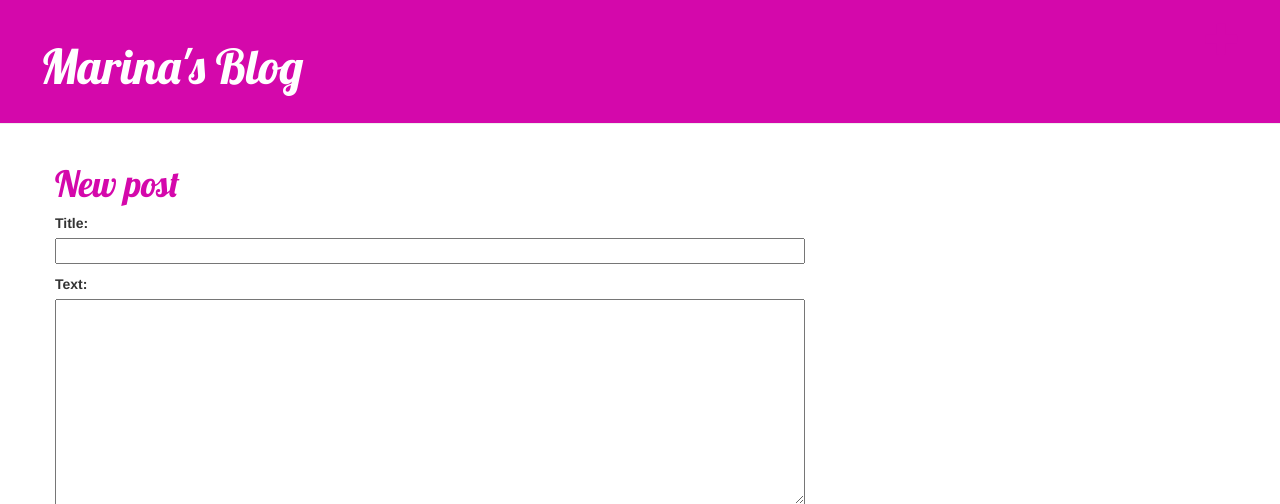
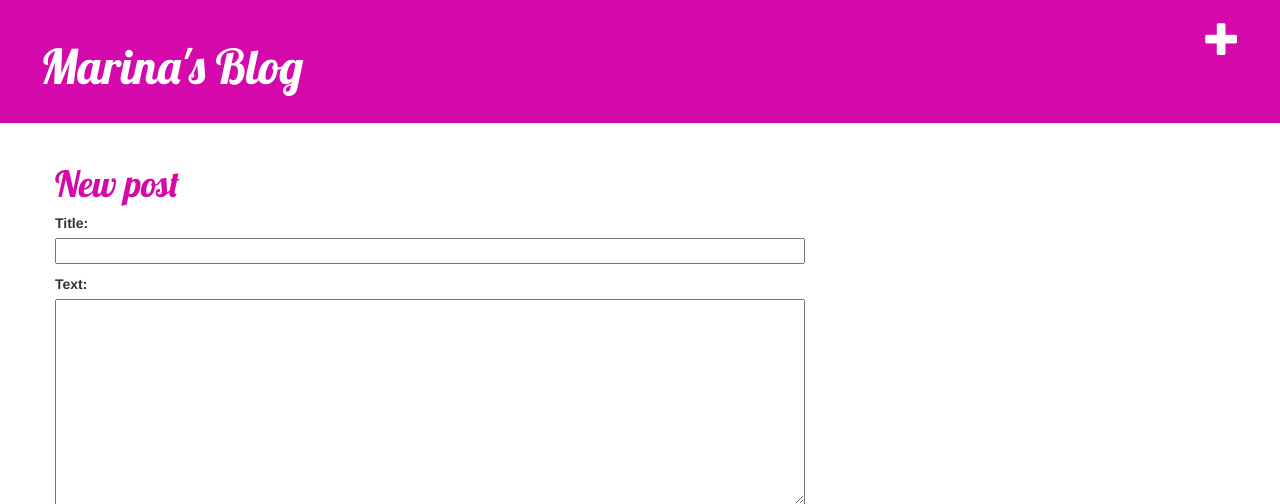
Before and after one commit to chtita/my-first-blog, a Django app: page /post/new/ in a window 1280 px wide. Shown: the top 504 px of the page. Run offline with Django 3.2, Linux system fonts and the light colour scheme; the visitor is signed in with stand-in values (Sample User, id 1); some libraries are stand-ins or nearby versions.

Commit message:
update color of glyphicon in html and css

```diff
--- a/blog/static/css/blog.css
+++ b/blog/static/css/blog.css
@@ -24,19 +24,23 @@ h1, h2, h3, h4 {
 
 .content {
     margin-left: 40px;
+
 }
 .date {
     color: #D408AB;
     float: right;
 }
 
-.edit
-{
+.edit {
     float: right;
 }
 
 .save {
     float: right;
+}
+
+.add-post-button {
+    color: #ffffff;
 }
 
 .post-form textarea, .post-form input {
--- a/blog/templates/blog/base.html
+++ b/blog/templates/blog/base.html
@@ -11,7 +11,7 @@
   <body>
     <div class="page-header">
       {% if user.is_authenticated %}
-      <a href="{% url 'post_new' %}" class="top-menu"><span class="glyphicon glyphicon-plus"></span></a>
+      <a href="{% url 'post_new' %}" class="top-menu"><span class="add-post-button glyphicon glyphicon-plus"></span></a>
       {% endif %}
       <h1><a href="/">Marina's Blog</a></h1>
     </div>
```
